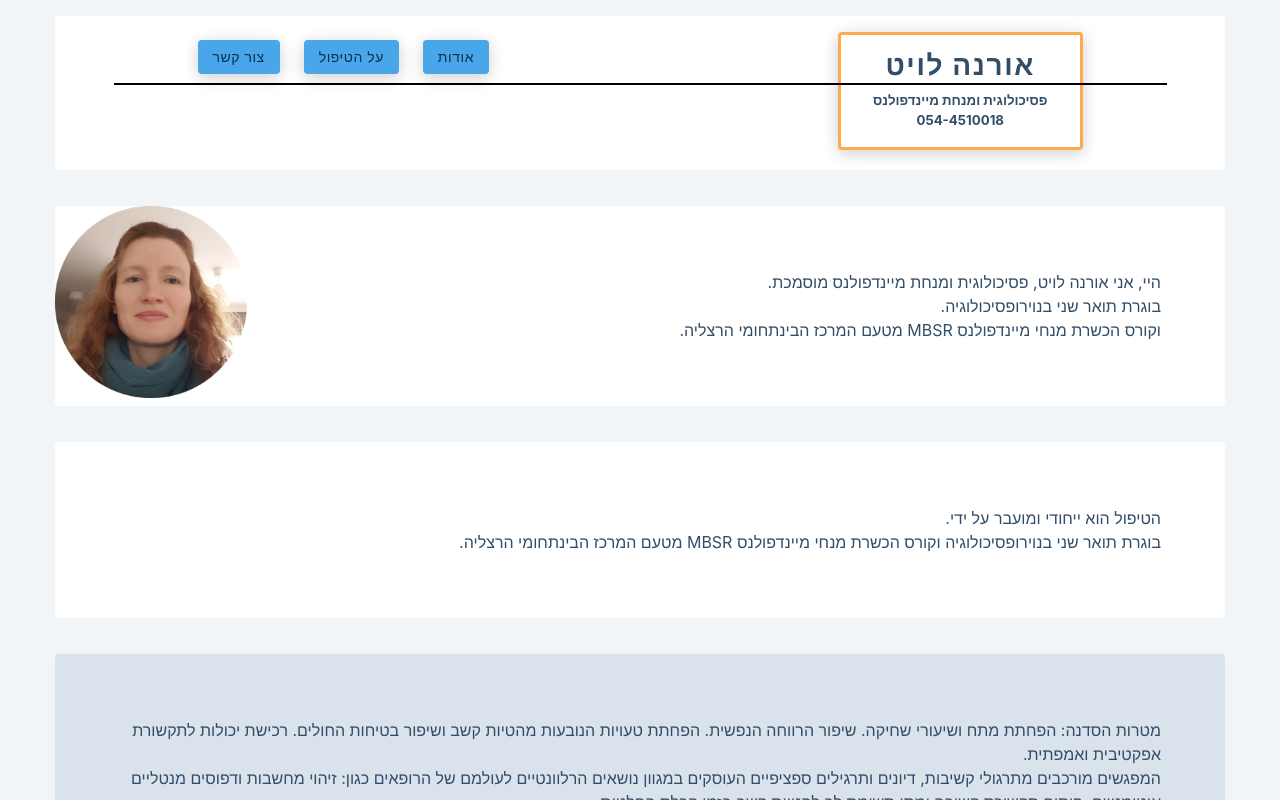
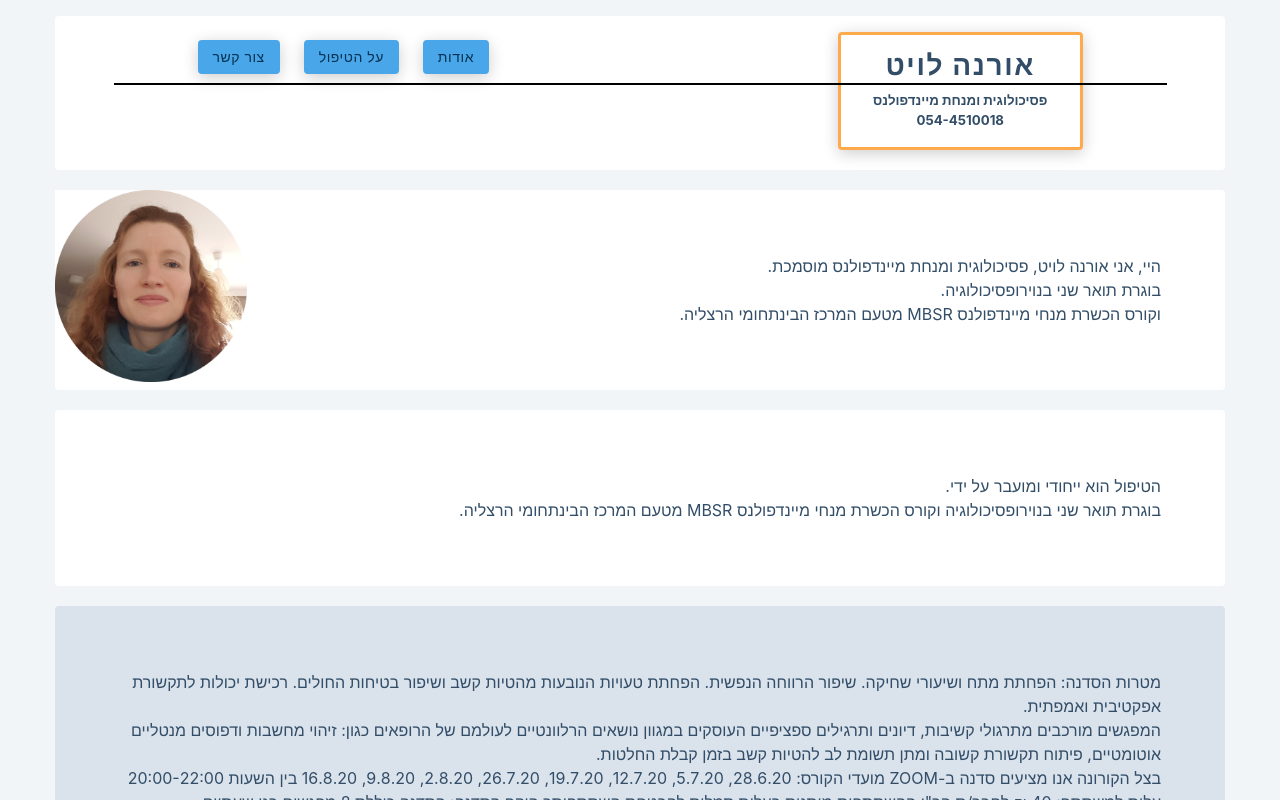
Before and after one commit to maya-dot/orna-page, a React (Create React App) app: page / in a window 1280 px wide. Shown: the top 800 px of the page. Built offline with nearby package versions, Linux system fonts and the light colour scheme.

Commit message:
Update App.js

```diff
--- a/src/App.js
+++ b/src/App.js
@@ -18,7 +18,7 @@ const App = () => {
   // }
 
   return (
-    <main>
+    <section className="section">
       <p className="top">
         <p className="name">
           <h3>אורנה לויט</h3>
@@ -146,7 +146,7 @@ const App = () => {
       <h4> {"\u00A9"}Orna Levit</h4>
       <h4>054-4510018 , ornalevit@gmail.com </h4>
       <h4>Ben Yehuda St 39 , Hertsliya</h4>
-    </main>
+    </section>
   );
 };
 export default App;
```
